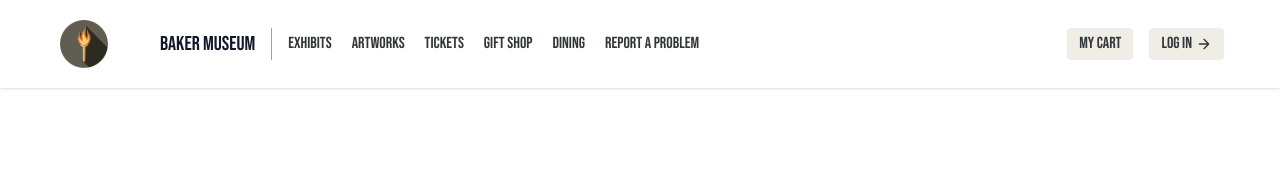
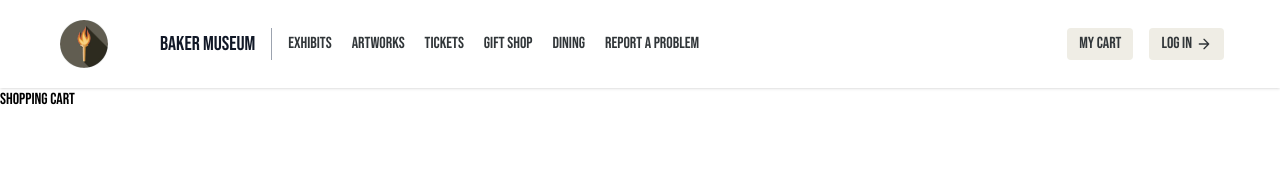
Before and after one commit to Ashishjob/museuma, a React (Create React App) app in the folder museuma/: page /cart in a window 1280 px wide. Shown: the top 178 px of the page. Built offline with nearby package versions, Linux system fonts and the light colour scheme.

Commit message:
feat: add cart and checkout pages and routing

```diff
--- a/museuma/src/App.jsx
+++ b/museuma/src/App.jsx
@@ -7,10 +7,12 @@ import {
 import "./App.css";
 import "./index.css";
 import Home from "./pages/Home";
-import AdminHome from "./adminPages/Home";
 import Dining from "./pages/dining";
 import Complaints from "./pages/complaints";
 import Artworks from "./pages/artworks";
+import ShoppingCart from "./pages/shoppingCart";
+import Checkout from "./pages/checkout";
+import AdminHome from "./adminPages/Home";
 import ManageEmployees from "./adminPages/manageEmployees";
 import TotalReport from "./adminPages/totalReport";
 import ManageExhibit from "./adminPages/manageExhibits";
@@ -26,6 +28,8 @@ function App() {
         <Route path="/complaints" element={<Complaints />} />
         <Route path="/dining" element={<Dining />} />
         <Route path="/artworks" element={<Artworks />} />
+        <Route path="/cart" element={<ShoppingCart />} />
+        <Route path="/checkout" element={<Checkout />} />
         <Route path="/admin" element={<AdminHome />} />
         <Route path="/admin/manage-employees" element={<ManageEmployees />} />
         <Route path="/admin/total-report" element={<TotalReport />} />
--- a/museuma/src/pages/Home.jsx
+++ b/museuma/src/pages/Home.jsx
@@ -72,7 +72,7 @@ function Home() {
                   ))}
                 </div>
                 <span className="mt-32 text-2xl text-[#313639]">
-                  <a href="/exhibitions">View Exhibitions</a>
+                  <a href="/exhibits">View Exhibitions</a>
                 </span>
               </div>
             </div>
--- /dev/null
+++ b/museuma/src/pages/checkout.jsx
@@ -0,0 +1,8 @@
+function Checkout () {
+    return (
+        <div>
+          <h1>Checkout</h1>
+        </div>
+      );
+    }
+export default Checkout;
--- /dev/null
+++ b/museuma/src/pages/shoppingCart.jsx
@@ -0,0 +1,8 @@
+function ShoppingCart () {
+  return (
+    <div>
+      <h1>Shopping Cart</h1>
+    </div>
+  );
+}
+export default ShoppingCart;
```
